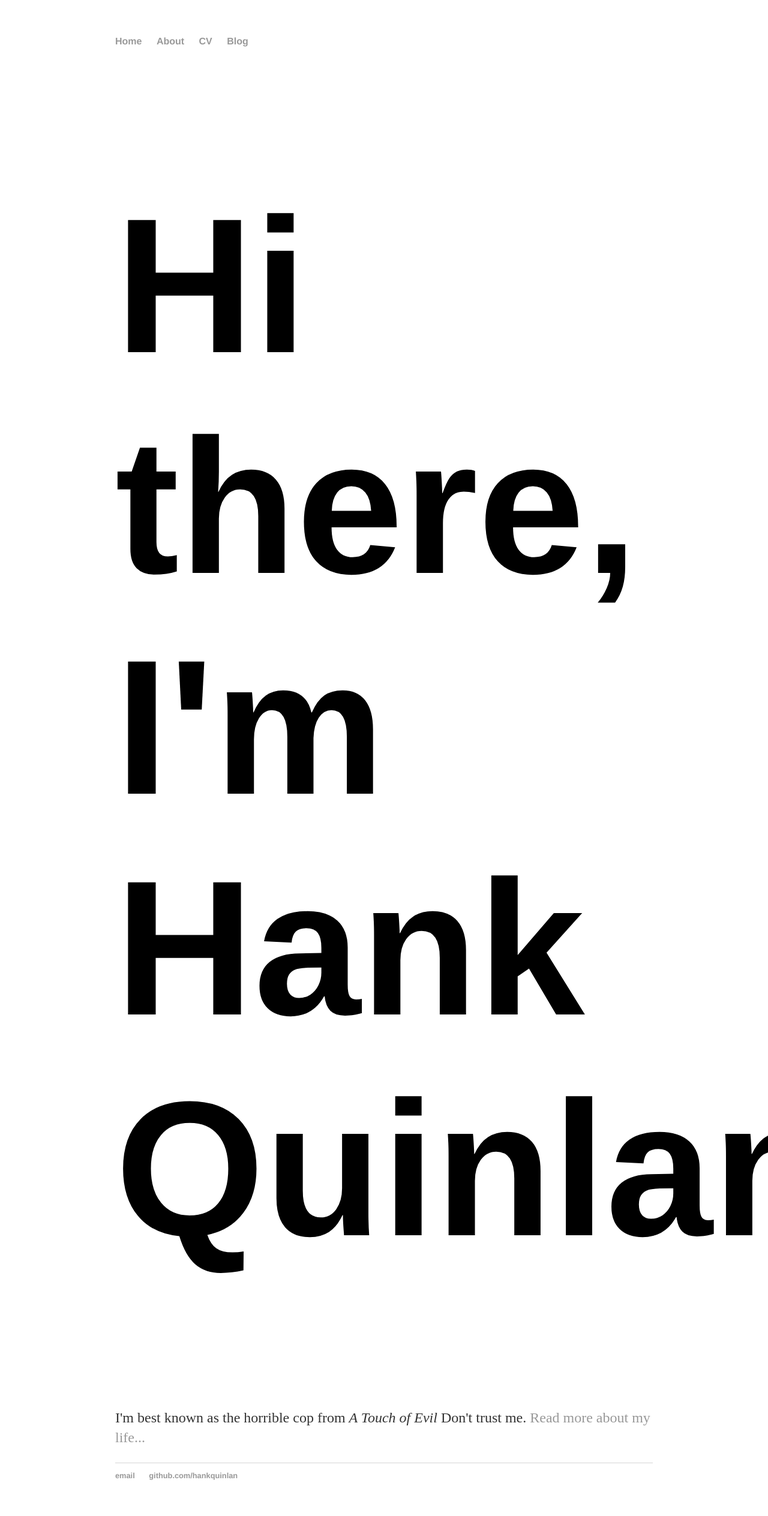
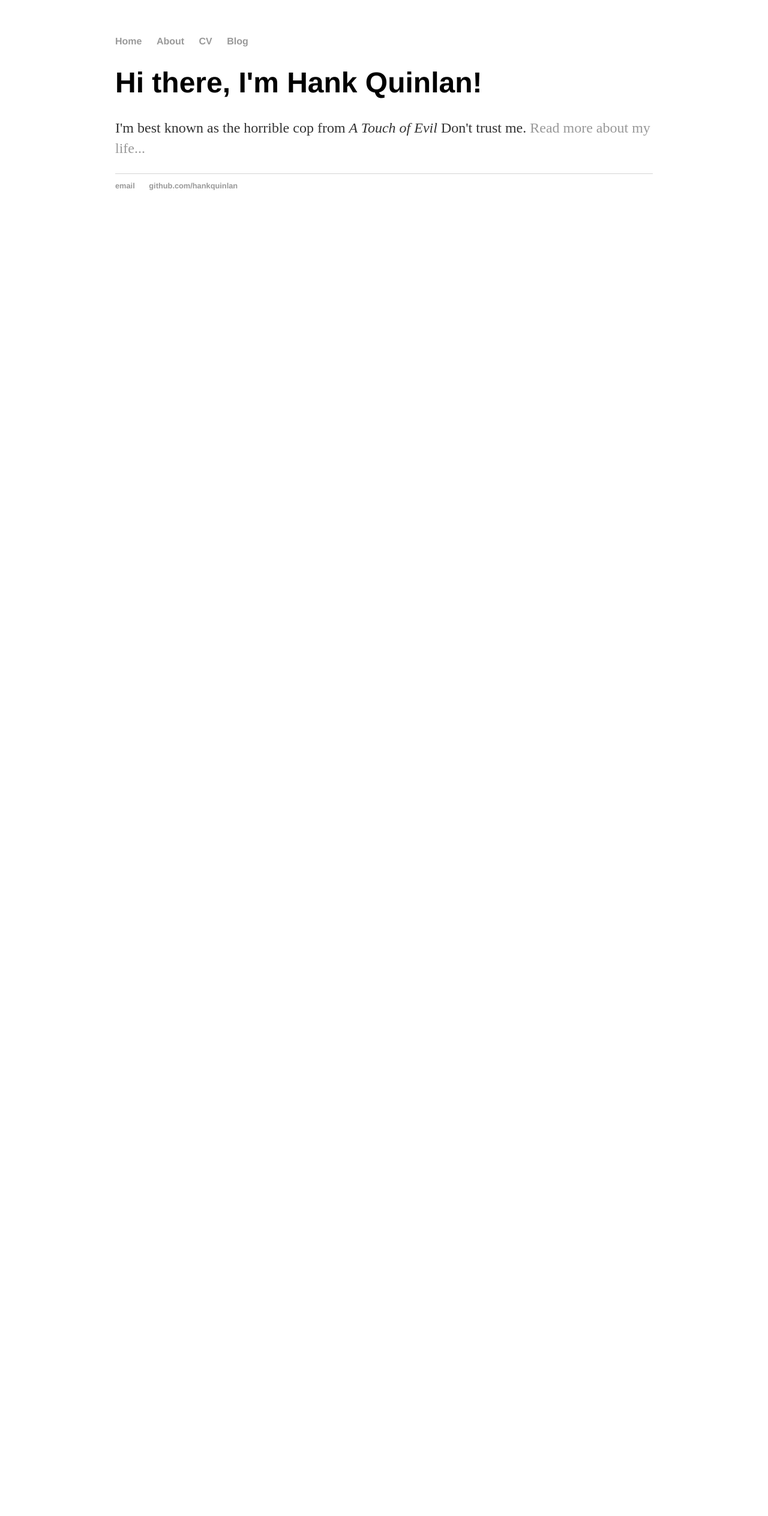
Before and after one commit to variancetoforecast/variancetoforecast.github.io, a Jekyll site: the page index.html, which Jekyll copies as it is, in a window 1280 px wide. Shown: the whole page at 60% size. Built offline with Jekyll 4.4.1, drawn with Linux system fonts in a browser that asks for light colours; after the commit the page ends 900 px from its top, so only the background shows below that.

Commit message:
Update main.css
Previously changed post margin instead of h1 size

```diff
--- a/css/main.css
+++ b/css/main.css
@@ -20,7 +20,7 @@ a:hover {
     text-decoration: underline;
 }
 h1 {
-    font-size: 20em;
+    font-size: 3em;
     font-family:'Helvetica', 'Arial', 'Sans-Serif';
 }
 p {
@@ -34,7 +34,7 @@ footer {
 }
 
 ul.posts {
-    margin: 3px auto 40px;
+    margin: 20px auto 40px;
     font-size: 1.5em;
 }
 
```
